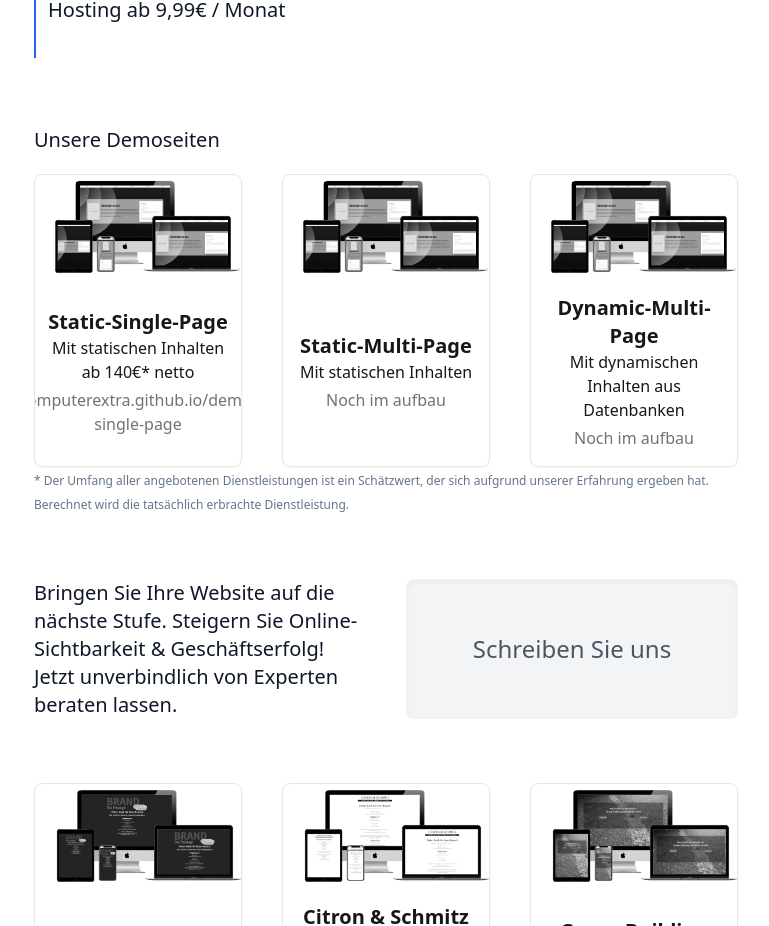
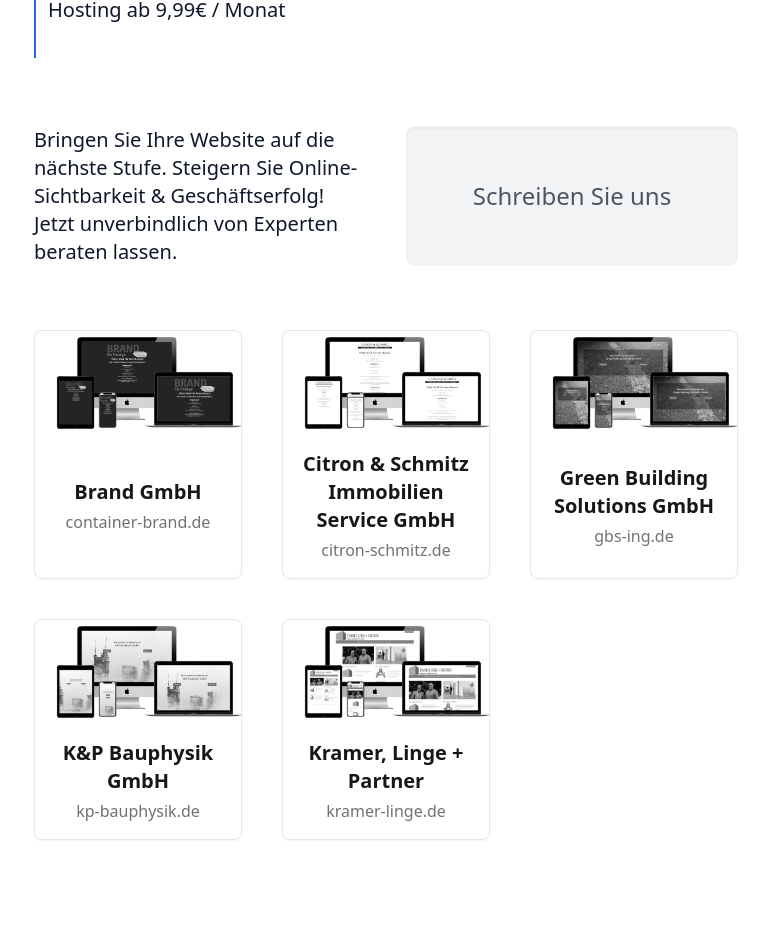
Before and after one commit to computerextra/computer-extra.de, a React (Vite) app: page /Leistungen in a window 1280 px wide. Shown: the part 2638-3564 px from the top of the page, without its empty margins (254-1023 px from the left). Built offline with nearby package versions, Linux system fonts and the light colour scheme.

Commit message:
Update Webdesign.tsx

```diff
--- a/src/Components/Leistungen/Webdesign.tsx
+++ b/src/Components/Leistungen/Webdesign.tsx
@@ -172,7 +172,7 @@
           </ul>
         </div>
       </div>
-      <div>
+      {/* <div>
         <p className="mb-5 text-xl">Unsere Demoseiten</p>
         <div className="grid grid-cols-1 gap-10 lg:grid-cols-3">
           <div className="flex flex-col overflow-hidden transition-all duration-300 ease-in-out bg-white border border-gray-200 rounded-lg shadow-sm hover:scale-105 grayscale hover:grayscale-0">
@@ -214,7 +214,6 @@
                 alt="Screenshot"
                 className="object-cover"
                 height="200"
-                // TODO: Change
                 src="/Images/Mocks/singlpage.webp"
                 style={{
                   aspectRatio: "400/200",
@@ -226,10 +225,7 @@
                 <h3 className="text-xl font-bold">Static-Multi-Page</h3>
                 <p>Mit statischen Inhalten</p>
                 <p></p>
-                <p className="mt-1 text-base text-gray-500">
-                  Noch im aufbau
-                  {/* https://computerextra.github.io/demo-multi-page/ */}
-                </p>
+                <p className="mt-1 text-base text-gray-500">Noch im aufbau</p>
               </div>
             </NavLink>
           </div>
@@ -244,7 +240,6 @@
                 alt="Screenshot"
                 className="object-cover"
                 height="200"
-                // TODO: Change
                 src="/Images/Mocks/singlpage.webp"
                 style={{
                   aspectRatio: "400/200",
@@ -256,10 +251,7 @@
                 <h3 className="text-xl font-bold">Dynamic-Multi-Page</h3>
                 <p>Mit dynamischen Inhalten aus Datenbanken</p>
                 <p></p>
-                <p className="mt-1 text-base text-gray-500">
-                  Noch im aufbau
-                  {/* demo.computer-extra.de */}
-                </p>
+                <p className="mt-1 text-base text-gray-500">Noch im aufbau</p>
               </div>
             </NavLink>
           </div>
@@ -269,7 +261,7 @@
           der sich aufgrund unserer Erfahrung ergeben hat. Berechnet wird die
           tatsächlich erbrachte Dienstleistung.
         </small>
-      </div>
+      </div> */}
       <div className="grid grid-cols-1 gap-10 my-16 lg:grid-cols-2">
         <p className="text-xl">
           Bringen Sie Ihre Website auf die nächste Stufe. Steigern Sie
```
